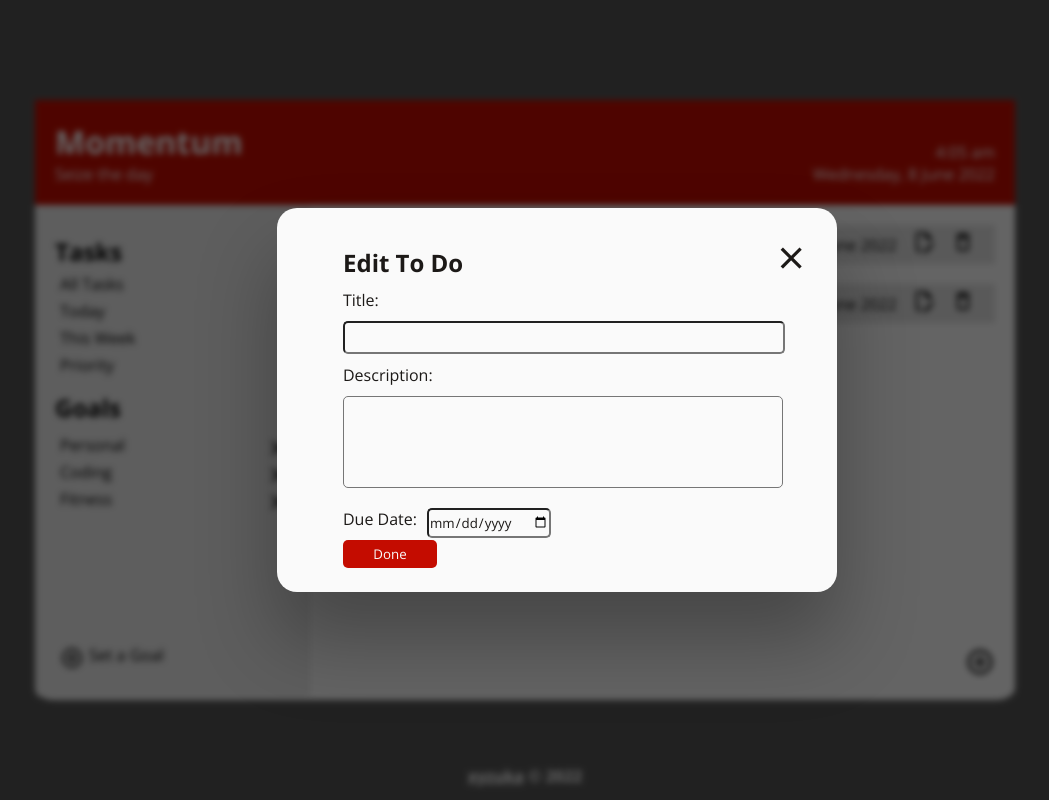
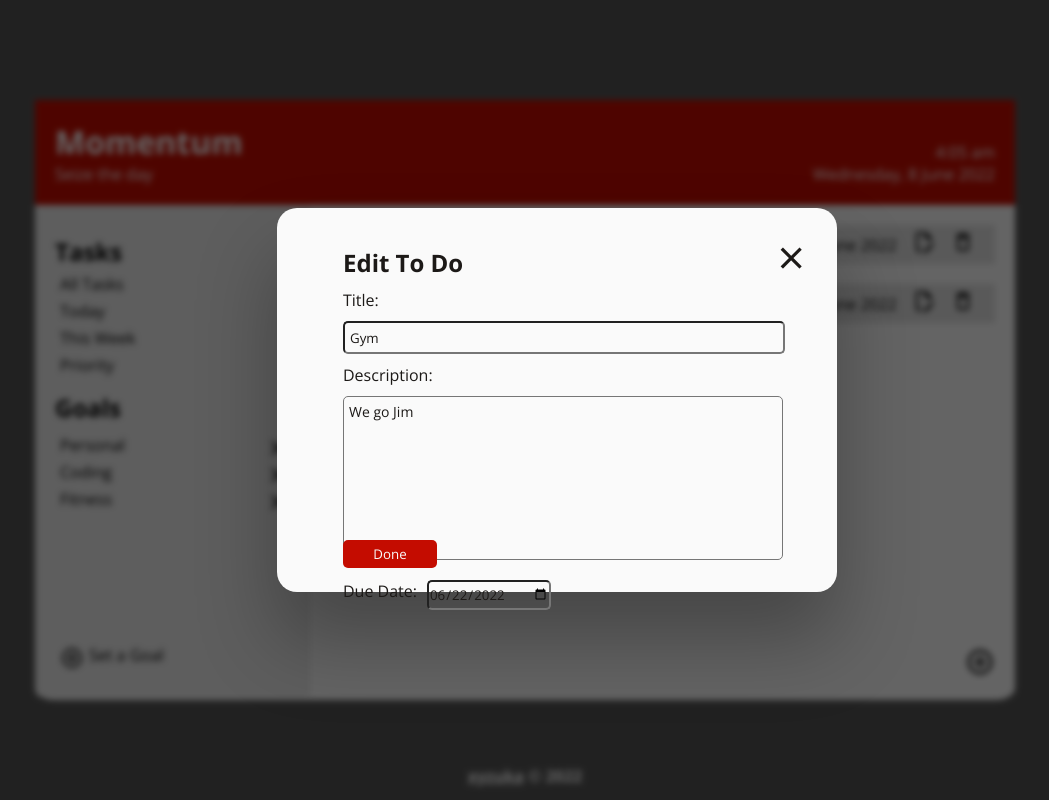
Before and after one commit to xyzuka/To-Do-List, a website built with webpack: page src/template.html in a window 1280 px wide. Both pictures are taken after a click on the icon 1036 px from the left and 244 px from the top of the page. Shown: the whole page, without its empty margins (115-1164 px from the left). Built offline with nearby package versions, Linux system fonts and the light colour scheme.

Commit message:
oepning edit modal
shows content based off storage

```diff
--- a/src/modules/renderingUI.js
+++ b/src/modules/renderingUI.js
@@ -4,6 +4,7 @@ import { deleteToDo } from './appLogic.js';
 import { modalFeature } from './modalFeature.js';
 import { openEditModal } from './modalFeature.js';
 import { updateToDoAsDone } from './appLogic.js';
+import dayjs from 'dayjs';
 
 function clearElement(element) {
   while (element.firstChild) {
@@ -34,34 +35,6 @@ export function renderGoalsFromStorage() {
   });
 
   renderDeleteGoal();
-}
-
-export function renderActiveGoal() {
-  const goals = document.querySelectorAll('[data-goal]');
-
-  function removeActiveGoals() {
-    goals.forEach((goal) => {
-      goal.classList.remove('active-goal');
-    });
-  }
-
-  goals.forEach((goal) => {
-    goal.addEventListener('click', () => {
-      removeActiveGoals();
-      goal.classList.add('active-goal');
-    });
-  });
-}
-
-function renderDeleteGoal() {
-  const deleteButtons = document.querySelectorAll('[data-delete-btn]');
-
-  deleteButtons.forEach((btn) => {
-    btn.addEventListener('click', () => {
-      const deletedGoal = btn.parentElement.innerText;
-      deleteGoal(deletedGoal);
-    });
-  });
 }
 
 export function renderToDosFromStorage() {
@@ -123,6 +96,34 @@ export function renderToDosFromStorage() {
   renderToDoAsDone();
 }
 
+export function renderActiveGoal() {
+  const goals = document.querySelectorAll('[data-goal]');
+
+  function removeActiveGoals() {
+    goals.forEach((goal) => {
+      goal.classList.remove('active-goal');
+    });
+  }
+
+  goals.forEach((goal) => {
+    goal.addEventListener('click', () => {
+      removeActiveGoals();
+      goal.classList.add('active-goal');
+    });
+  });
+}
+
+function renderDeleteGoal() {
+  const deleteButtons = document.querySelectorAll('[data-delete-btn]');
+
+  deleteButtons.forEach((btn) => {
+    btn.addEventListener('click', () => {
+      const deletedGoal = btn.parentElement.innerText;
+      deleteGoal(deletedGoal);
+    });
+  });
+}
+
 function renderDeleteToDo() {
   const deleteToDoBtns = document.querySelectorAll('[data-delete-to-do-btn]');
 
@@ -134,12 +135,32 @@ function renderDeleteToDo() {
   });
 }
 
+function renderEditContentFromStorage(btn) {
+  const toDoTitle = document.querySelector('[data-edit-title]');
+  const toDoDescription = document.querySelector('[data-edit-description]');
+  const toDoDueDate = document.querySelector('[data-edit-due-date]');
+
+  const toDoInnerText =
+    btn.parentElement.firstElementChild.parentElement.previousElementSibling
+      .innerText;
+
+  let toDoObj = toDoStorage.find((o) => o.title === toDoInnerText);
+  console.log(toDoObj);
+
+  const toDoDueDateReformatted = dayjs(toDoObj.dueDate).format(`YYYY-MM-D`);
+
+  toDoTitle.value = toDoObj.title;
+  toDoDescription.value = toDoObj.description;
+  toDoDueDate.value = toDoDueDateReformatted;
+}
+
 function renderEditModal() {
   const editToDoBtns = document.querySelectorAll('.edit-btn');
 
   editToDoBtns.forEach((btn) => {
     btn.addEventListener('click', () => {
       openEditModal();
+      renderEditContentFromStorage(btn);
     });
   });
 }
--- a/src/style.css
+++ b/src/style.css
@@ -339,7 +339,7 @@ input {
 }
 
 #description {
-  height: 5rem;
+  height: 9.5rem;
   border-radius: 5px;
   padding: 5px;
   resize: none;
```
Also changed, not shown: dist/main.js.
